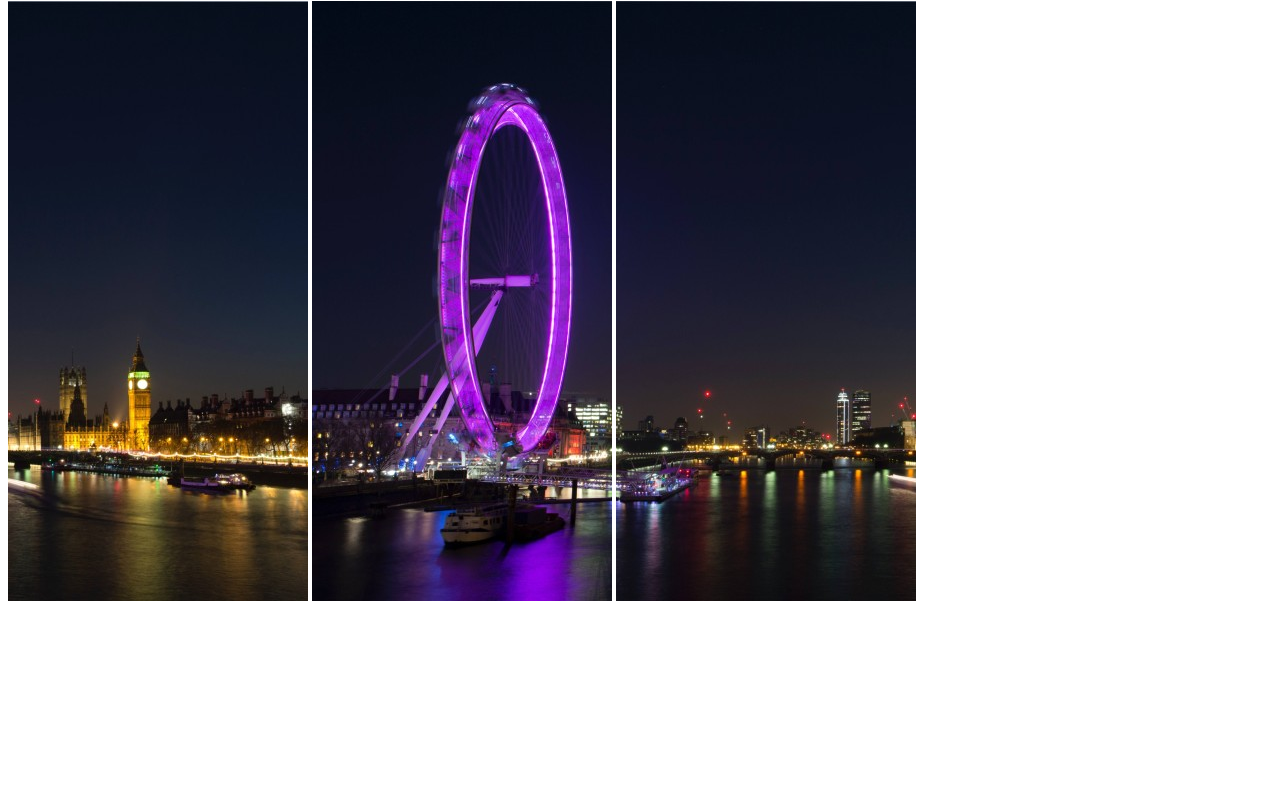
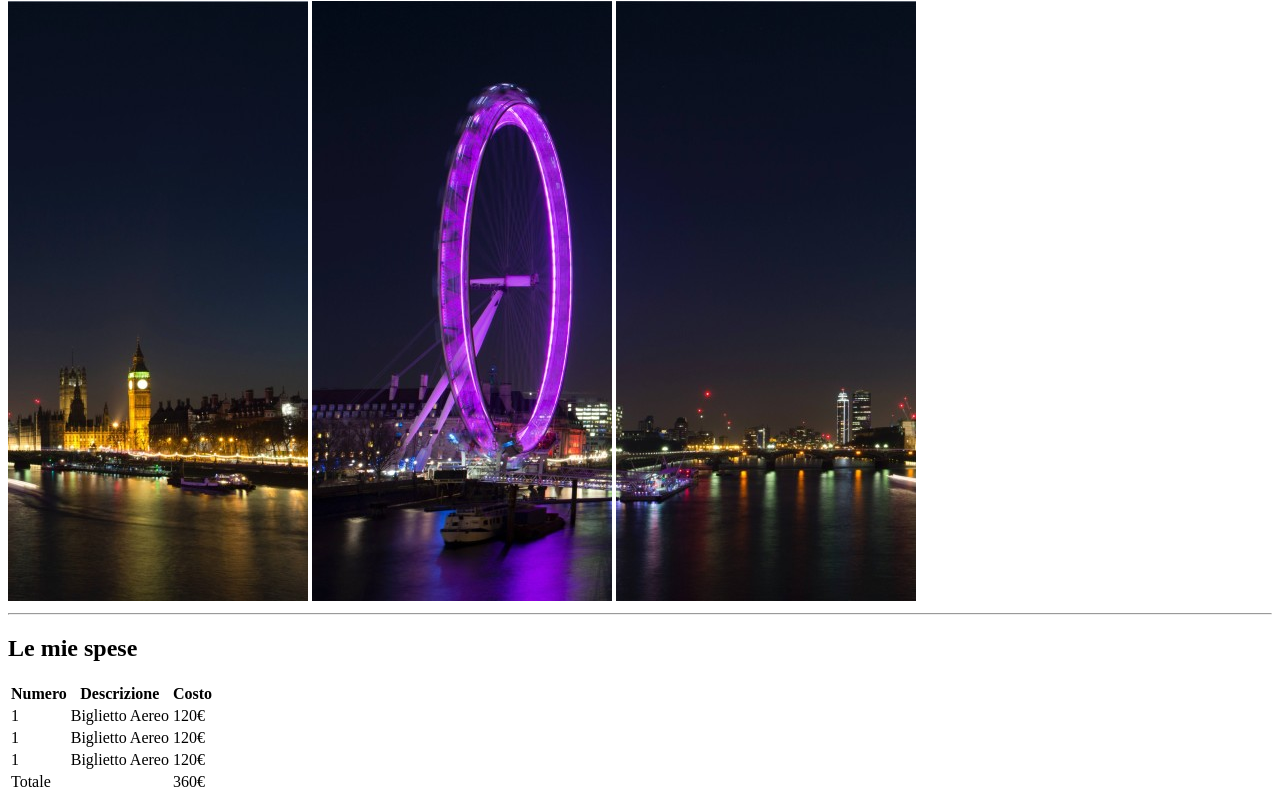
Before and after one commit to Richter96/html-london-trip, a plain HTML site: page index.html in a window 1280 px wide. Shown: the part 79-881 px from the top of the page. Before the commit the page ends 800 px from the top, so only its background shows below. Drawn offline with Linux system fonts and the light colour scheme.

Commit message:
add section 1
information table-travel expenses

```diff
--- a/index.html
+++ b/index.html
@@ -15,8 +15,53 @@
             <img src="./img/pexels-bill-emrich-230794-1.jpg" alt="The London Eye at night">
         </div>
     </header>
-    <br>
+    <!-- /header -->
+    <hr>
+
     <main>
+        <section>
+            <h2>Le mie spese</h2>
+            <table>
+                <!-- header of table -->
+                <thead>
+                    <tr>
+                        <th><strong>Numero</strong></th>
+                        <th><strong>Descrizione</strong></th>
+                        <th><strong>Costo</strong></th>
+                    </tr>
+                </thead>
+                <!-- /header of table -->
+                <!-- Body of table -->
+                <tbody>
+                    <tr>
+                        <td>1</td>
+                        <td>Biglietto Aereo</td>
+                        <td>120€</td>
+                    </tr>
+                    <tr>
+                        <td>1</td>
+                        <td>Biglietto Aereo</td>
+                        <td>120€</td>
+                    </tr>
+                    <tr>
+                        <td>1</td>
+                        <td>Biglietto Aereo</td>
+                        <td>120€</td>
+                    </tr>
+                </tbody>
+                <!-- /Body of table -->
+                <!-- footer of table -->
+                <tfoot>
+                    <tr>
+                        <td>Totale</td>
+                        <td></td>
+                        <td>360€</td>
+                    </tr>
+                </tfoot>
+                <!-- /footer of table -->
+
+            </table>
+        </section>
 
     </main>
 
```
Also changed, not shown: 2 other files.
